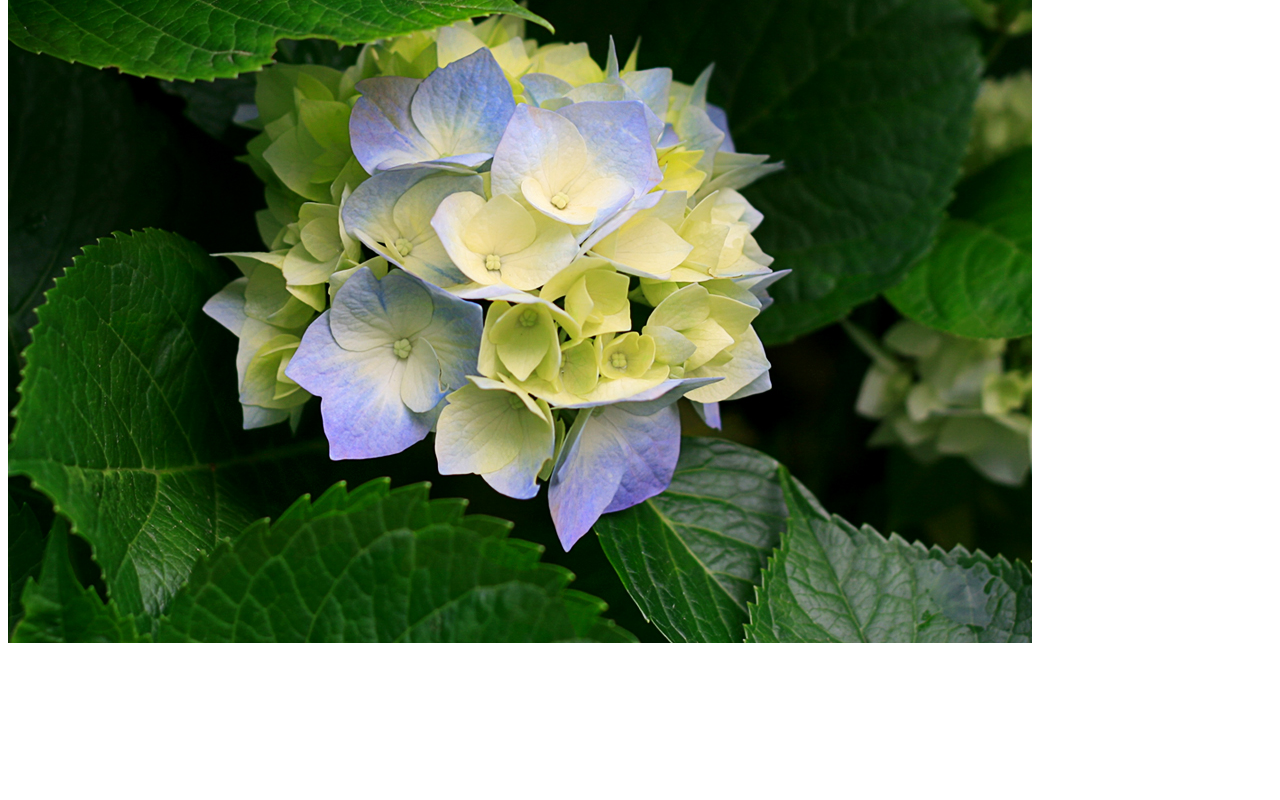
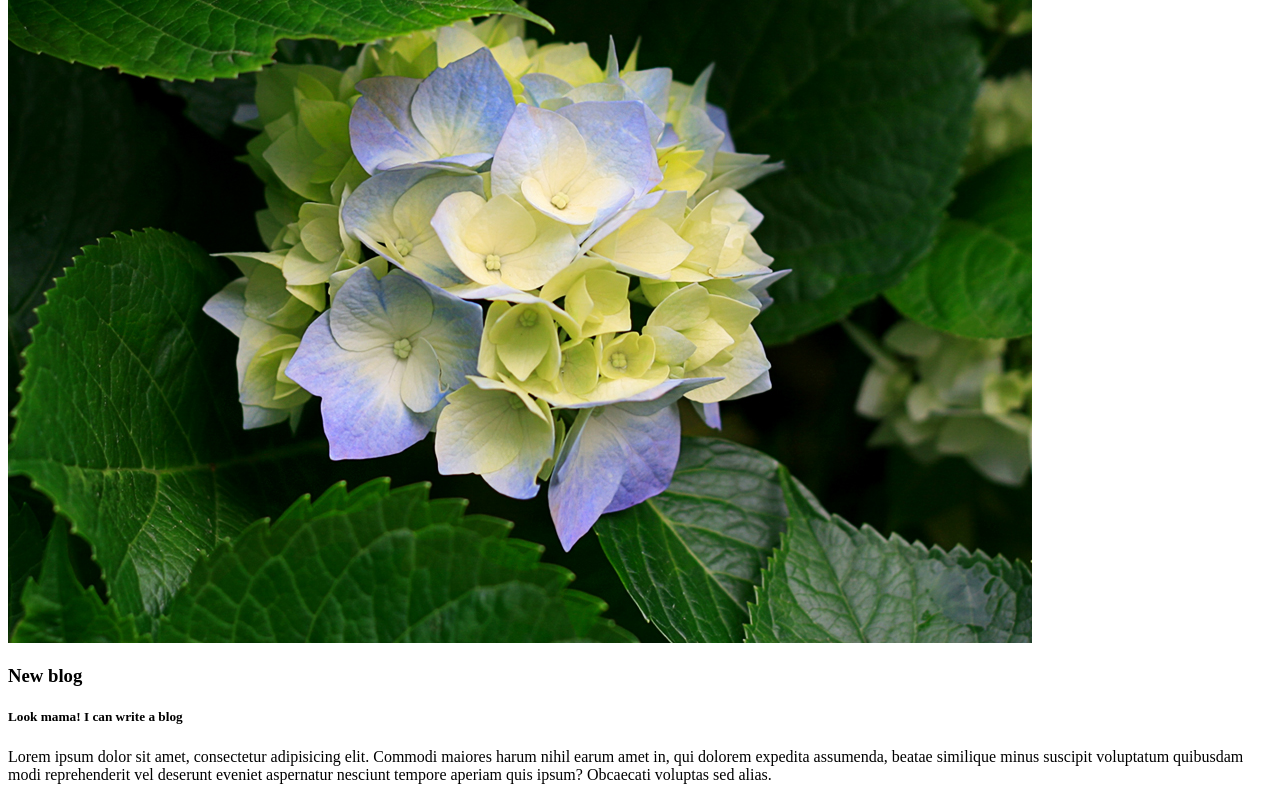
Before and after one commit to ShamimHassan/my-third-repo, a plain HTML site: page index.html in a window 1280 px wide. Shown: the part 1075-1875 px from the top of the page. Before the commit the page ends 1730 px from the top, so only its background shows below. Drawn offline with Linux system fonts and the light colour scheme.

Commit message:
New blog added

```diff
--- a/index.html
+++ b/index.html
@@ -9,11 +9,16 @@
 </head>
 
 <body>
-    <h2 title="Shamim Hassan"> This is heading tag </h2>
+   <h2 title="Shamim Hassan"> This is heading tag </h2>
     <h3> This is another heading tag </h3>
     <p id="Shamim"> Facebook is one of the greatest invention of modern civilization. It is a social networking site who it is very popular among teenagers.Using Facebook has become a part of daily routine of many people's life. Modern communicates cannot think of their modern life without this social media. Social media like Facebook has made the communication of today's people easier. It is a source of entertainment. </P>
     <a target="_blank" href="https://w3schools.com/"> w3schools.com </a>
     <img src="Desert.jpg" alt="Desert"/>
     <img src="Hydrangeas.jpg" alt="Hydrangeas"/>
+    <div>
+        <h3>New blog</h3>
+        <h5>Look mama! I can write a blog</h5>
+        <p>Lorem ipsum dolor sit amet, consectetur adipisicing elit. Commodi maiores harum nihil earum amet in, qui dolorem expedita assumenda, beatae similique minus suscipit voluptatum quibusdam modi reprehenderit vel deserunt eveniet aspernatur nesciunt tempore aperiam quis ipsum? Obcaecati voluptas sed alias.</p>
+    </div>
 </body>
 </html>
```
